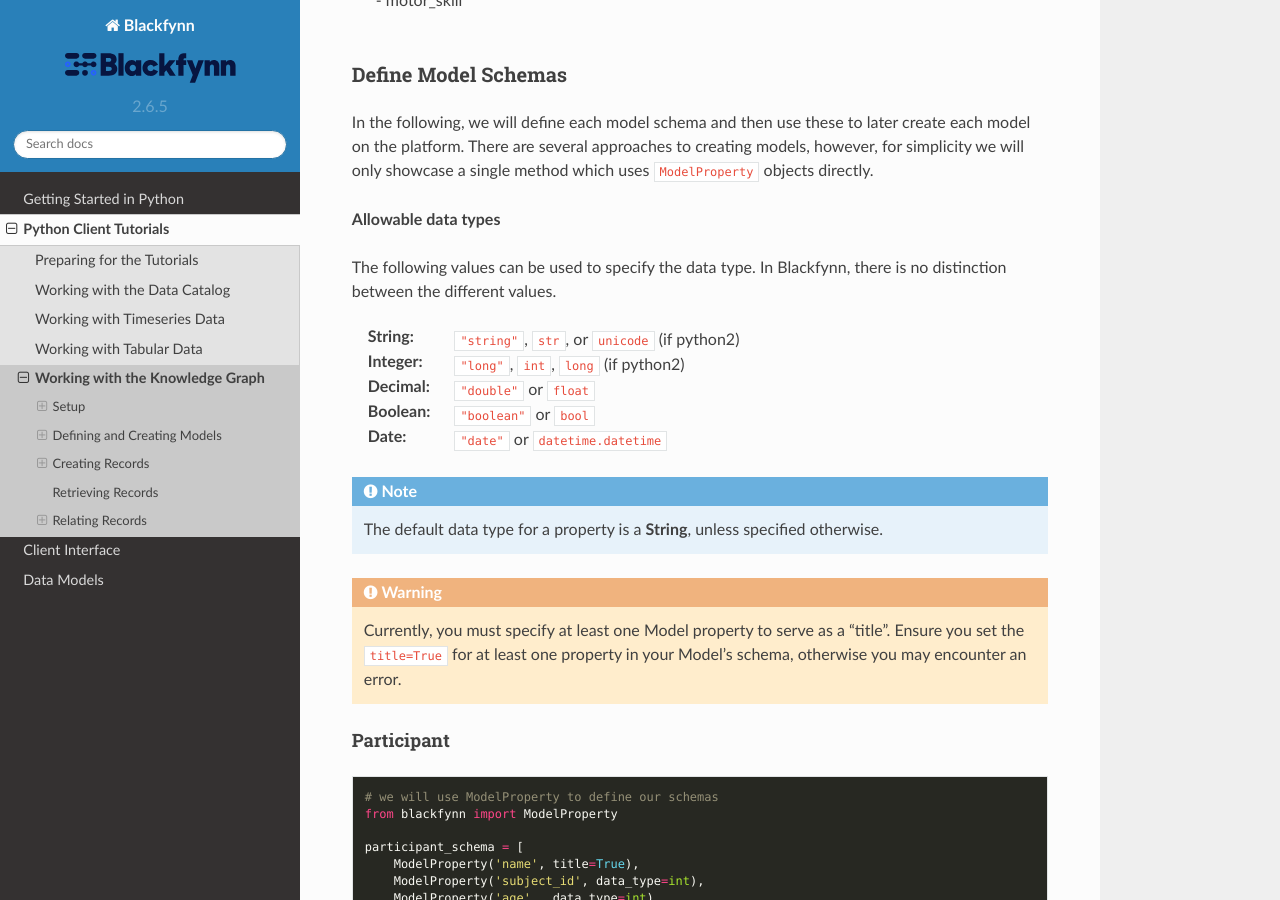
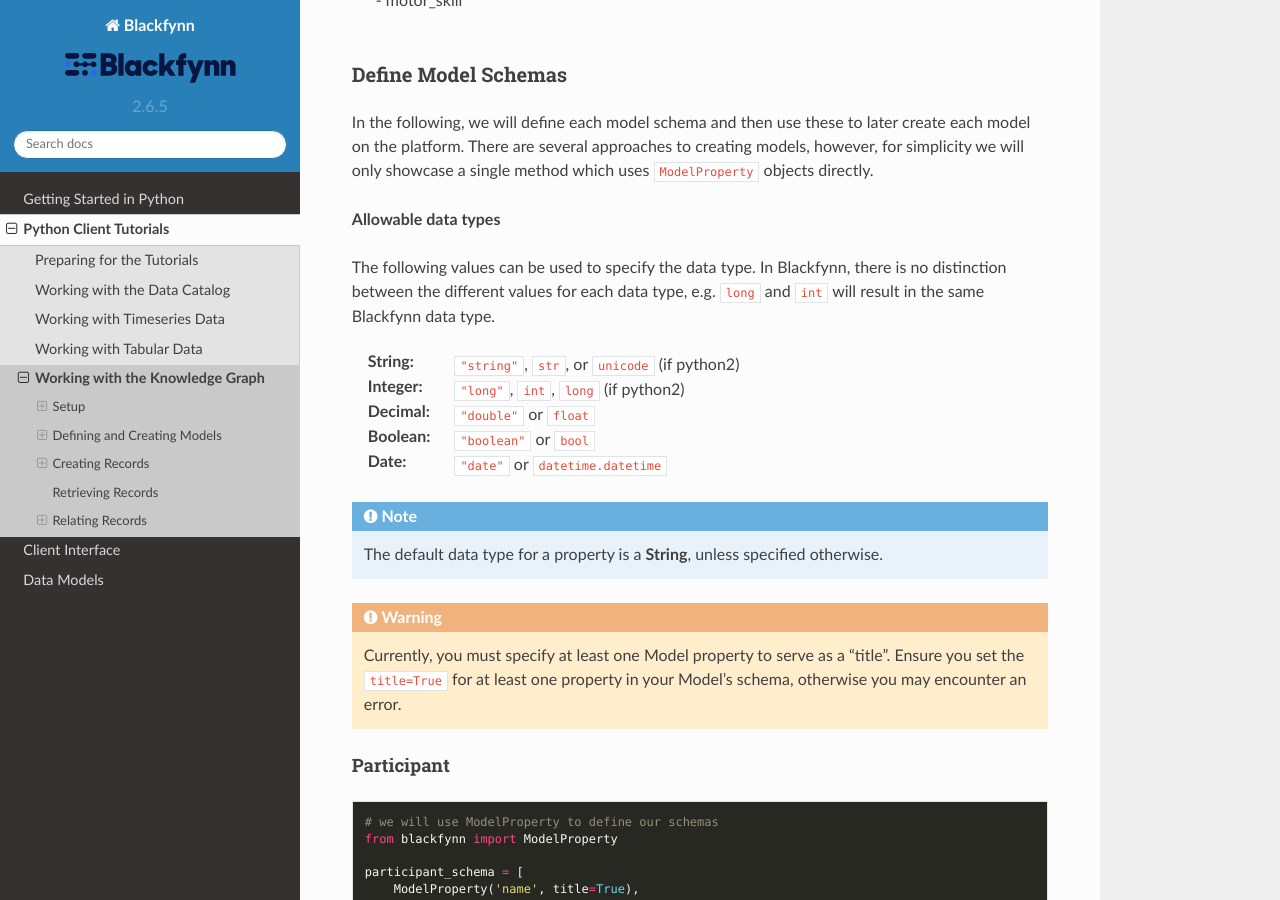
Before and after one commit to tgbugs/blackfynn-python, a Sphinx documentation site: the page built from docs/tutorials/knowledge_graph.rst, in a window 1280 px wide and 900 px high, scrolled down 1578 px. Built offline with Sphinx 7.4.7 and the Read the Docs theme 2.0.0, drawn with Linux system fonts in a browser that asks for light colours.

Commit message:
clarification around data types

```diff
--- a/docs/tutorials/knowledge_graph.rst
+++ b/docs/tutorials/knowledge_graph.rst
@@ -83,7 +83,7 @@
 **Allowable data types**
 
 The following values can be used to specify the data type. In Blackfynn,
-there is no distinction between the different values.
+there is no distinction between the different values for each data type, e.g. ``long`` and ``int`` will result in the same Blackfynn data type.
 
 :String: ``"string"``, ``str``, or ``unicode`` (if python2)
 :Integer: ``"long"``, ``int``, ``long`` (if python2)
```
